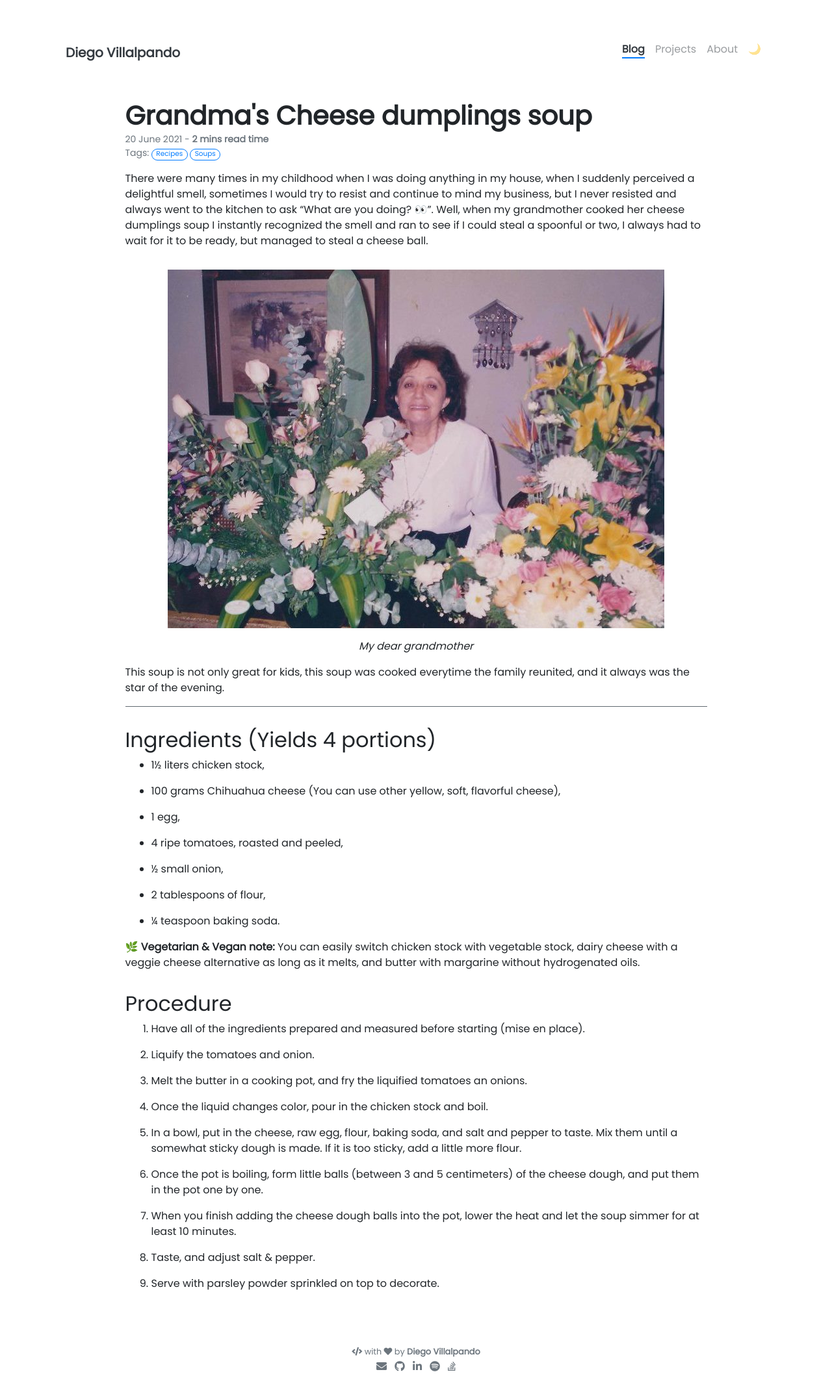
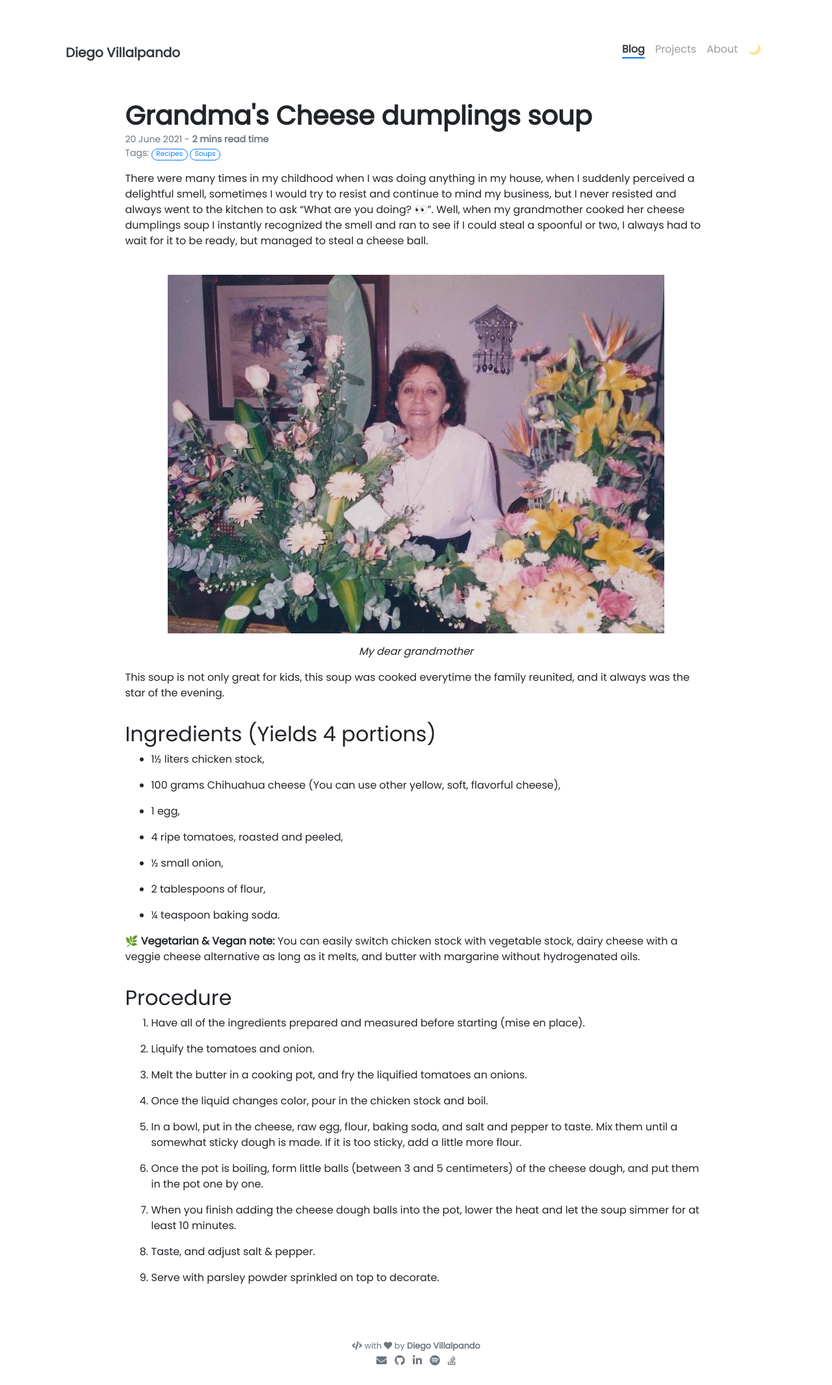
Before and after one commit to Dialvive/dialvive.dev, a Jekyll site: the page built from _posts/2021-06-20-cheese-dumplings-soup.md, in a window 1280 px wide. Shown: the whole page at 65% size. Built offline with Jekyll 4.4.1, drawn with Linux system fonts in a browser that asks for light colours; nearby versions of some CDN libraries; emoji names are drawn with the system emoji font; our own code applies the rules of GitHub Pages for plain Markdown files; comment, search, counter and statistics services are not loaded.

Commit message:
Fix generalia

```diff
--- a/_posts/2021-06-20-cheese-dumplings-soup.md
+++ b/_posts/2021-06-20-cheese-dumplings-soup.md
@@ -14,8 +14,6 @@ There were many times in my childhood when I was doing anything in my house, whe
 </p>
 
 This soup is not only great for kids, this soup was cooked everytime the family reunited, and it always was the star of the evening.
-
----
 
 ## Ingredients (Yields 4 portions)
 
--- a/_sass/_blog.scss
+++ b/_sass/_blog.scss
@@ -54,7 +54,7 @@
     display: block;
     max-width: 90%;
     height: auto;
-    margin-top: 32px;
+    margin-top: 40px;
     margin-bottom: 16px;
     margin-left: auto;
     margin-right: auto;
```
